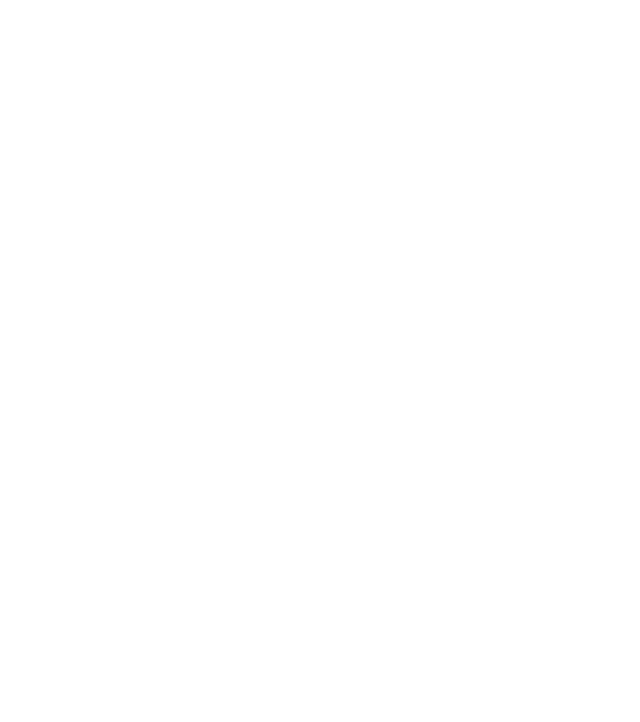
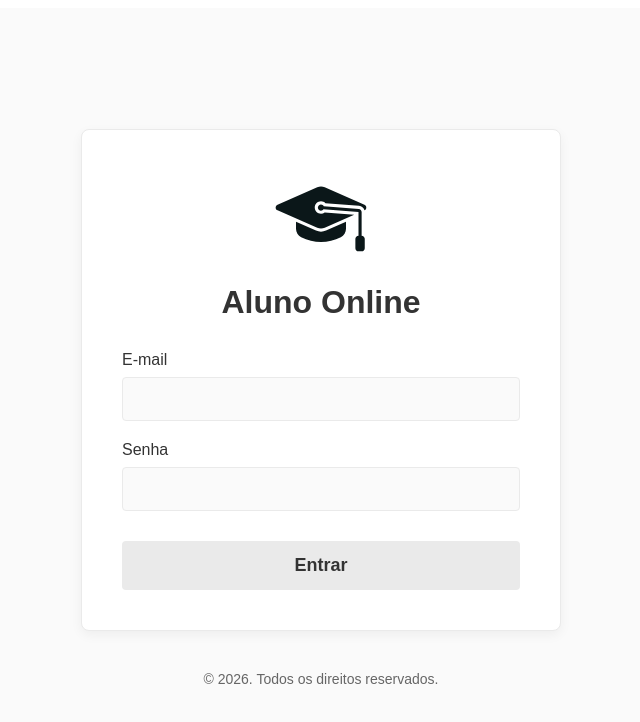
Before and after one commit to JonathanFNCavalcante/Front-20261, a React (Vite) app in the folder praticas/aluno-online-react/: page /login in a window 1280 px wide. Before the commit this address had no page. Shown: the top 722 px of the page, without its empty margins (319-959 px from the left). Built offline with nearby package versions, Linux system fonts and the light colour scheme.

Commit message:
feat: conclui pratica07. Fecha #ID

```diff
--- a/praticas/aluno-online-react/src/App.jsx
+++ b/praticas/aluno-online-react/src/App.jsx
@@ -1,21 +1,33 @@
-import { Routes, Route } from "react-router-dom";
+import { Routes, Route, Navigate } from "react-router-dom";
+import { useAuth } from "./contexts/AuthContext";
 import Layout from "./layouts/Layout";
 import Dashboard from "./pages/Dashboard";
 import Faltas from "./pages/Faltas";
 import Notas from "./pages/Notas";
 import Boletos from "./pages/Boletos";
 import Requerimentos from "./pages/Requerimentos";
+import Login from "./pages/Login";
 
 function App() {
+  const { autenticado } = useAuth();
+
   return (
     <Routes>
+      {autenticado ? (
         <Route path="/" element={<Layout />}>
           <Route index element={<Dashboard />} />
           <Route path="faltas" element={<Faltas />} />
           <Route path="notas" element={<Notas />} />
           <Route path="boletos" element={<Boletos />} />
           <Route path="requerimentos" element={<Requerimentos />} />
+          <Route path="*" element={<Navigate to="/" />} />
         </Route>
+      ) : (
+        <>
+          <Route path="/login" element={<Login />} />
+          <Route path="*" element={<Navigate to="/login" />} />
+        </>
+      )}
     </Routes>
   );
 }
--- a/praticas/aluno-online-react/src/components/Header.jsx
+++ b/praticas/aluno-online-react/src/components/Header.jsx
@@ -1,12 +1,16 @@
-import './Header.css';
-import avatarIcon from '../assets/avatar.svg';
+import { useAuth } from "../contexts/AuthContext";
 
-function Header() {
+const Topbar = () => {
+  const { usuario } = useAuth();
+
   return (
-    <header className="header">
-      <img src={avatarIcon} alt="Avatar do Aluno" className="avatar-icon" />
+    <header className="topbar">
+      <h1>Aluno Online</h1>
+      <div className="user-profile">
+        <span>Bem-vindo(a), {usuario?.nome}</span>
+      </div>
     </header>
   );
-}
+};
 
-export default Header;
+export default Topbar;
--- a/praticas/aluno-online-react/src/components/Menu.jsx
+++ b/praticas/aluno-online-react/src/components/Menu.jsx
@@ -1,27 +1,20 @@
 import { NavLink } from "react-router-dom";
-import './Menu.css';
+import { useAuth } from "../contexts/AuthContext";
+import "./Menu.css";
 
 function Menu() {
+  const { logout } = useAuth(); // Importa a função logout
+
   return (
     <nav className="menu">
       <ul>
+        <li><NavLink to="/" end>Dashboard</NavLink></li>
+        <li><NavLink to="/notas">Notas</NavLink></li>
+        <li><NavLink to="/faltas">Faltas</NavLink></li>
+        <li><NavLink to="/boletos">Boletos</NavLink></li>
+        <li><NavLink to="/requerimentos">Requerimentos</NavLink></li>
         <li>
-          <NavLink to="/" end>Dashboard</NavLink>
-        </li>
-        <li>
-          <NavLink to="/notas">Notas</NavLink>
-        </li>
-        <li>
-          <NavLink to="/faltas">Faltas</NavLink>
-        </li>
-        <li>
-          <NavLink to="/boletos">Boletos</NavLink>
-        </li>
-        <li>
-          <NavLink to="/requerimentos">Requerimentos</NavLink>
-        </li>
-        <li>
-          <NavLink to="/sair">Sair</NavLink>
+          <button onClick={logout} className="menu-btn-sair">Sair</button>
         </li>
       </ul>
     </nav>
--- /dev/null
+++ b/praticas/aluno-online-react/src/contexts/AuthContext.jsx
@@ -0,0 +1,30 @@
+import { createContext, useState, useContext } from 'react';
+import { useNavigate } from 'react-router-dom';
+
+const AuthContext = createContext();
+
+export const AuthProvider = ({ children }) => {
+  const [autenticado, setAutenticado] = useState(false);
+  const [usuario, setUsuario] = useState(null);
+  const navigate = useNavigate();
+
+  const login = (dadosUsuario) => {
+    setAutenticado(true);
+    setUsuario(dadosUsuario);
+    navigate('/');
+  };
+
+  const logout = () => {
+    setAutenticado(false);
+    setUsuario(null);
+    navigate('/login');
+  };
+
+  return (
+    <AuthContext.Provider value={{ autenticado, usuario, login, logout }}>
+      {children}
+    </AuthContext.Provider>
+  );
+};
+
+export const useAuth = () => useContext(AuthContext);
--- a/praticas/aluno-online-react/src/main.jsx
+++ b/praticas/aluno-online-react/src/main.jsx
@@ -1,13 +1,16 @@
 import { StrictMode } from "react";
 import { createRoot } from "react-dom/client";
 import { BrowserRouter } from "react-router-dom";
+import { AuthProvider } from "./contexts/AuthContext";
 import "./index.css";
 import App from "./App.jsx";
 
 createRoot(document.getElementById("root")).render(
   <StrictMode>
     <BrowserRouter>
-      <App />
+      <AuthProvider>
+        <App />
+      </AuthProvider>
     </BrowserRouter>
   </StrictMode>
 );
--- /dev/null
+++ b/praticas/aluno-online-react/src/pages/Login.css
@@ -0,0 +1,102 @@
+.login-wrapper {
+    min-height: 100vh;
+    display: flex;
+    flex-direction: column;
+    justify-content: center;
+    align-items: center;
+    background-color: #fafafa;
+    font-family: Arial, sans-serif;
+  }
+
+  .login-card {
+    background: #ffffff;
+    padding: 40px;
+    border-radius: 8px;
+    border: 1px solid #eaeaea;
+    box-shadow: 0 4px 12px rgba(0,0,0,0.05);
+    width: 100%;
+    max-width: 480px;
+    box-sizing: border-box;
+  }
+
+  .login-header {
+    text-align: center;
+    margin-bottom: 30px;
+  }
+
+  .login-header .logo-icon {
+    width: 100px;
+    height: auto;
+    margin-bottom: 10px;
+  }
+
+  .login-header h1 {
+    font-size: 32px;
+    font-weight: 700;
+    color: #333;
+    margin: 0;
+  }
+
+  .form-control {
+    margin-bottom: 20px;
+  }
+
+  .form-control label {
+    display: block;
+    font-size: 16px;
+    font-weight: 400;
+    margin-bottom: 8px;
+    color: #333;
+  }
+
+  .form-control input {
+    width: 100%;
+    padding: 12px;
+    border: 1px solid #eaeaea;
+    border-radius: 4px;
+    font-size: 16px;
+    color: #333;
+    box-sizing: border-box;
+    background-color: #fafafa;
+  }
+
+  .form-control input:focus {
+    outline: none;
+    border-color: #333;
+  }
+
+  /* Estilos de erro vistos em image_8.png */
+  .form-control .input-error {
+    border-color: red;
+  }
+
+  .error-text {
+    color: red;
+    font-size: 14px;
+    margin-top: 5px;
+    display: block;
+  }
+
+  .login-card button {
+    width: 100%;
+    padding: 14px;
+    background-color: #eaeaea; /* Cor do botão neutro image_7.png */
+    color: #333;
+    border: none;
+    border-radius: 4px;
+    font-size: 18px;
+    font-weight: 700;
+    cursor: pointer;
+    margin-top: 10px;
+    transition: background 0.2s;
+  }
+
+  .login-card button:hover {
+    background-color: #dadada;
+  }
+
+  .login-footer {
+    margin-top: 40px;
+    color: #666;
+    font-size: 14px;
+  }
--- /dev/null
+++ b/praticas/aluno-online-react/src/pages/Login.jsx
@@ -0,0 +1,72 @@
+import { useState } from 'react';
+import { useAuth } from '../contexts/AuthContext';
+import learnIcon from '../assets/learn.svg';
+import './Login.css';
+
+function Login() {
+  const { login } = useAuth();
+  const [email, setEmail] = useState('');
+  const [senha, setSenha] = useState('');
+  const [erros, setErros] = useState({});
+
+  const handleLogin = (e) => {
+    e.preventDefault();
+    let novosErros = {};
+
+    if (!email) novosErros.email = "O campo de email é obrigatório.";
+    if (!senha) novosErros.senha = "O campo de senha é obrigatório.";
+
+    if (Object.keys(novosErros).length > 0) {
+      setErros(novosErros);
+      return;
+    }
+
+    setErros({});
+    login({ email, senha });
+  };
+
+  return (
+    <div className="login-wrapper">
+      <section className="login-card">
+        <header className="login-header">
+          <img src={learnIcon} alt="Logo Aluno Online" className="logo-icon" />
+          <h1>Aluno Online</h1>
+        </header>
+
+        <form onSubmit={handleLogin}>
+          <div className="form-control">
+            <label htmlFor="email">E-mail</label>
+            <input
+              type="email"
+              id="email"
+              value={email}
+              onChange={(e) => setEmail(e.target.value)}
+              className={erros.email ? 'input-error' : ''}
+            />
+            {erros.email && <span className="error-text">{erros.email}</span>}
+          </div>
+
+          <div className="form-control">
+            <label htmlFor="senha">Senha</label>
+            <input
+              type="password"
+              id="senha"
+              value={senha}
+              onChange={(e) => setSenha(e.target.value)}
+              className={erros.senha ? 'input-error' : ''}
+            />
+            {erros.senha && <span className="error-text">{erros.senha}</span>}
+          </div>
+
+          <button type="submit">Entrar</button>
+        </form>
+      </section>
+
+      <footer className="login-footer">
+        © 2026. Todos os direitos reservados.
+      </footer>
+    </div>
+  );
+}
+
+export default Login;
```
Lines whose indentation alone changed are shown as unchanged.
